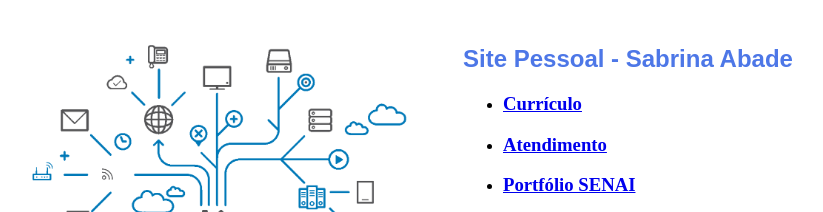
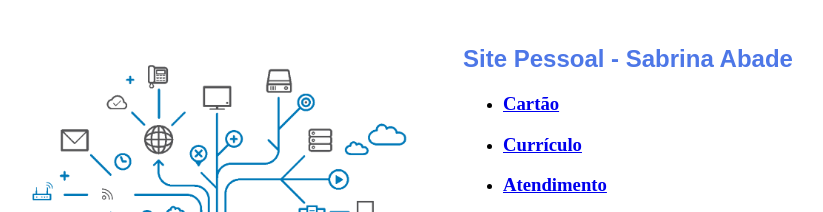
Before and after one commit to SabrinaAbade/sabrinaabade.github.io, a plain HTML site: page index.html in a window 1280 px wide. Shown: the part 80-292 px from the top of the page, without its empty margins (242-1065 px from the left). Drawn offline with Linux system fonts and the light colour scheme.

Commit message:
Update index.html

```diff
--- a/index.html
+++ b/index.html
@@ -14,6 +14,7 @@
             <td><img  width="400" style="margin-left: 250px; margin-right: 40px;" src="paginainicial.png"/></td>
                             <td><font size="3" face="Arial" color="#4D77E7"><h2>Site Pessoal - Sabrina Abade</h2></font>
 <ul>
+                <li><a href="cartao.html" target="_blank"><font size="3"><h3>Cartão</h3></font></a></li>
                 <li><a href="curriculo.html" target="_blank"><font size="3"><h3>Currículo</h3></font></a></li>
                 <li><a href="atendimento.html" target="_blank"><font size="3"><h3>Atendimento</h3></font></a></li>
                 <li><a href="portifolio.html" target="_blank"><font size="3"><h3>Portfólio SENAI</h3></font></a></li>
```
